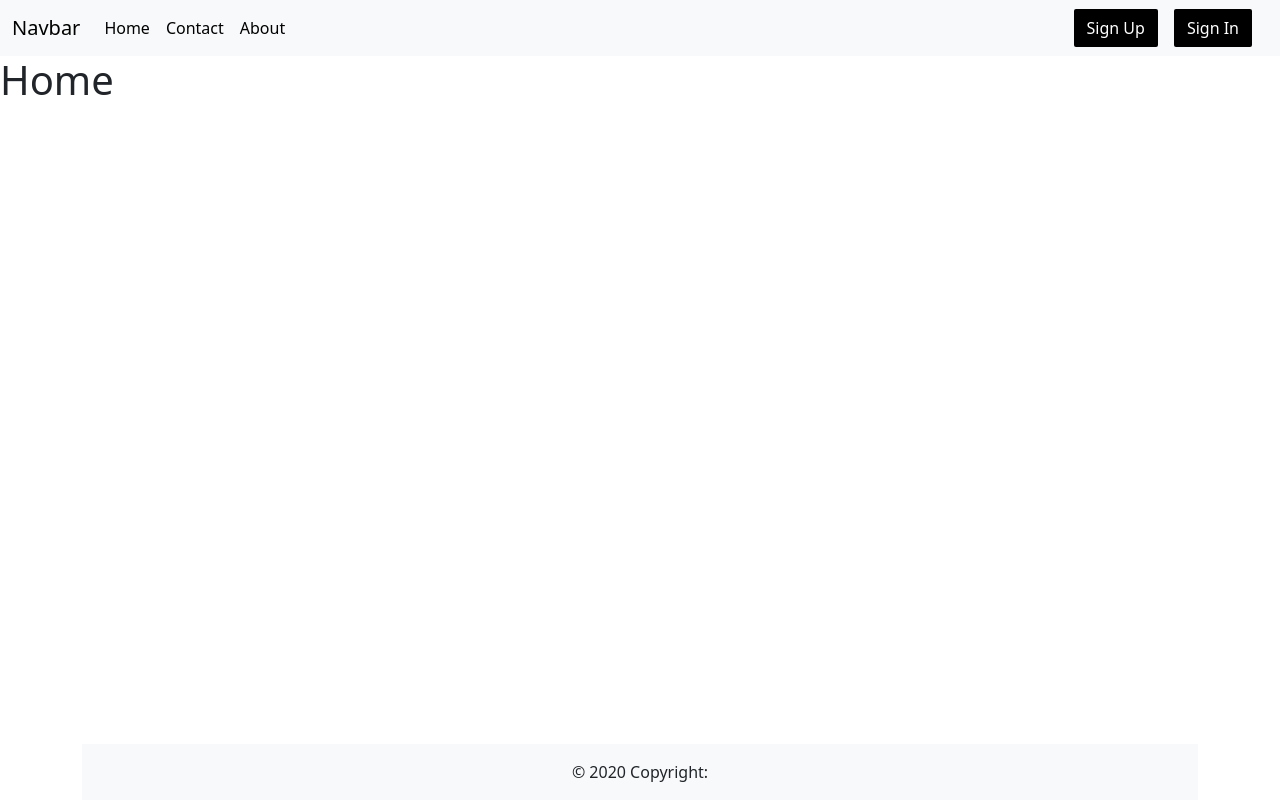
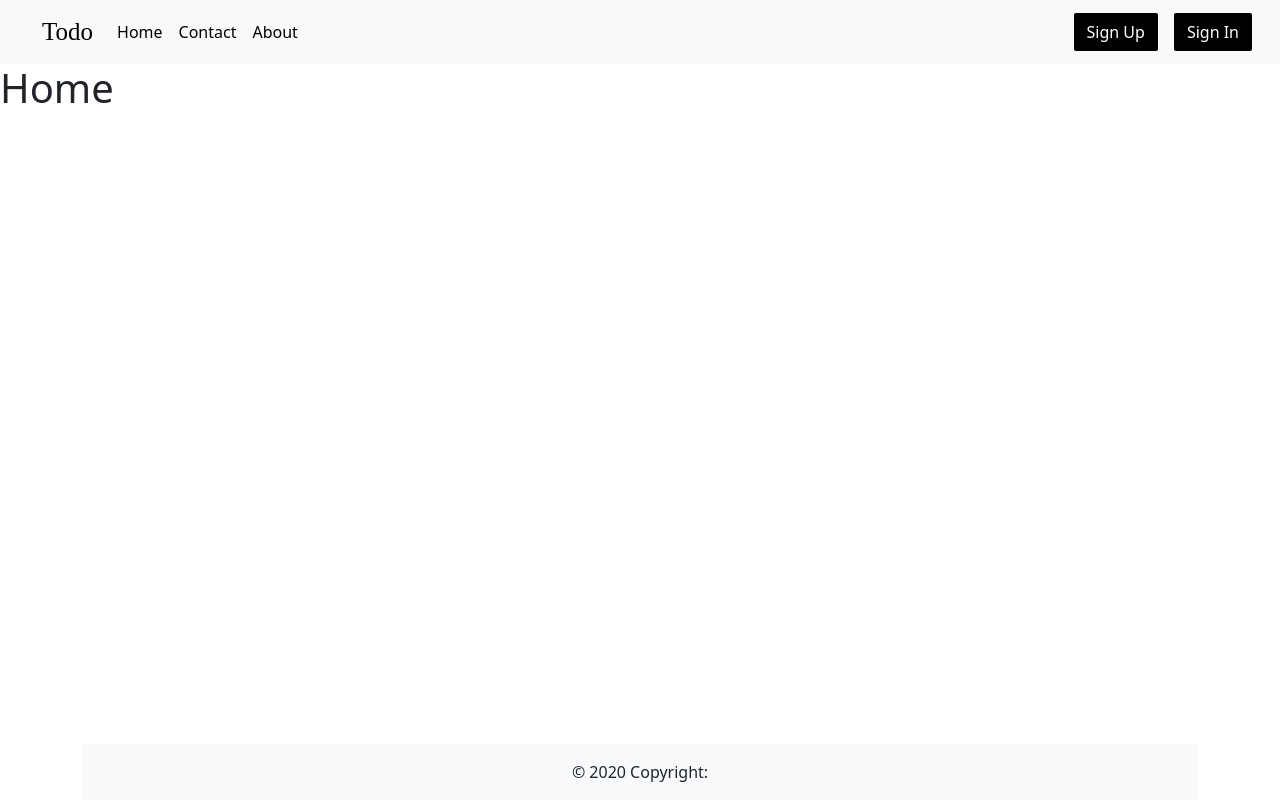
Before and after one commit to Ali-Raza-Gill/Todo-with-CRUD, a React (Create React App) app: page / in a window 1280 px wide. Built offline with nearby package versions, Linux system fonts and the light colour scheme.

Commit message:
Some more changes are done

```diff
--- a/public/index.html
+++ b/public/index.html
@@ -24,7 +24,7 @@
       work correctly both with client-side routing and a non-root public URL.
       Learn how to configure a non-root public URL by running `npm run build`.
     -->
-    <title>CRUD Practice</title>
+    <title>Functonal Todo</title>
   </head>
   <body>
     <noscript>You need to enable JavaScript to run this app.</noscript>
--- a/src/Components/Navbar/Navbar.js
+++ b/src/Components/Navbar/Navbar.js
@@ -4,7 +4,7 @@ export default function Navbar() {
     return (
         <nav class="navbar navbar-expand-lg bg-light">
             <div class="container-fluid">
-                <Link to={'/'} class="navbar-brand" href="#">Navbar</Link>
+                <Link to={'/'} class="navbar-brand" href="#" style={{fontFamily:"serif",marginLeft:"30px",fontSize:"25px"}}>Todo</Link>
                 <button class="navbar-toggler" type="button" data-bs-toggle="collapse" data-bs-target="#navbarTogglerDemo02" aria-controls="navbarTogglerDemo02" aria-expanded="false" aria-label="Toggle navigation">
                     <span class="navbar-toggler-icon"></span>
                 </button>
```
